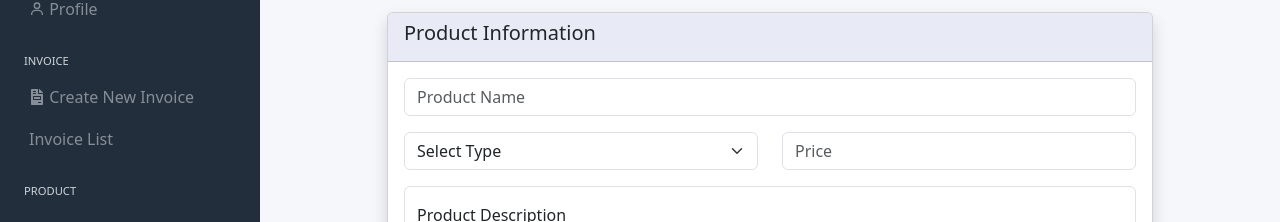
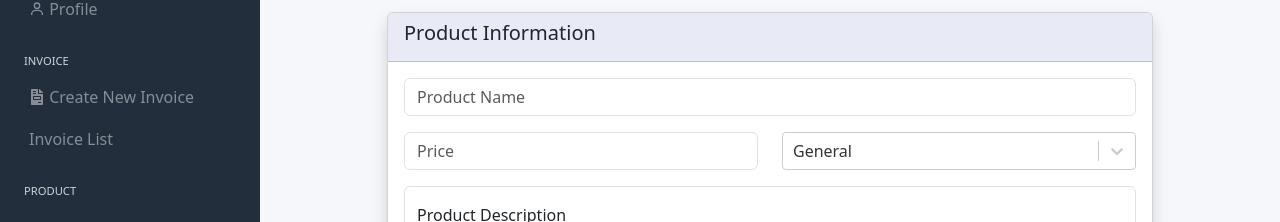
Before and after one commit to Md-Sarfaraz/billing-app, a React (Create React App) app: page /product/edit in a window 1280 px wide. Shown: the part 156-378 px from the top of the page. Built offline with nearby package versions, Linux system fonts and the light colour scheme.

Commit message:
updating

```diff
--- a/src/invoices/create-invoice.jsx
+++ b/src/invoices/create-invoice.jsx
@@ -166,6 +166,46 @@ const CreateInvoice = () => {
     }
   }
 
+  const handleSelectExistingProduct = (selectProduct, index) => {
+    /*  Object.keys(obj).forEach(key => {
+        if (obj[key] === null) obj[key] = ""
+      });
+      setInvoice({
+        ...invoice, customer: obj, shipping: {
+          id: obj.id,
+          fullName: obj.fullName,
+          address1: obj.address1,
+          address2: obj.address2,
+          city: obj.city,
+          pincode: obj.pincode
+        }
+      })
+      let newProduct = [...invoice.products]
+
+      if (Object.keys(productTemp).includes(e.target.name)) {
+        if ('subTotal'.includes(e.target.name)) return
+        let pid = e.target.dataset.id
+        newProduct[pid][e.target.name] = e.target.value;
+        newProduct[pid].subTotal = (newProduct[pid].quantity * newProduct[pid].price)
+      }
+
+      const [subtotal, tax, total] = calculateAll(0)
+      setInvoice({
+        ...invoice,
+        products: newProduct,
+        subTotal: subtotal,
+        tax: tax,
+        total: total,
+      })
+      */
+      let newProduct = [...invoice.products]
+      //newProduct[index][selectProduct.] = e.target.value;
+
+
+    console.log("Select Existing Product : ", newProduct[index], index)
+
+  }
+
   return (
     <div className='p-5'>
       <div className="d-flex justify-content-between">
@@ -214,7 +254,8 @@ const CreateInvoice = () => {
           </div>
         </div>
         <div className="mt-3 col-12 ">
-          <OrderDetailes addRow={addProductRow} deleteRow={deleteItemRow}
+          <OrderDetailes handleSelectExisting={handleSelectExistingProduct}
+            addRow={addProductRow} deleteRow={deleteItemRow}
             handleItem={handleInputs} products={invoice.products} />
         </div>
       </div>
--- a/src/products/product-add.jsx
+++ b/src/products/product-add.jsx
@@ -18,12 +18,17 @@ const ProductAdd = () => {
 
   }, [])
 
-  const handleProduct = (e) => {
-    const name = e.target.name;
-    const val = e.target.value
-    //console.log(name," :cust: ", val,product)
-    setProduct({ ...product, [name]: val });
+  const handleProduct = (e, type) => {
+    if (type) {
+      setProduct({ ...product, type: e.value });
+    } else {
 
+      const name = e.target.name;
+      const val = e.target.value
+      //console.log(name," :cust: ", val,product)
+      setProduct({ ...product, [name]: val });
+    }
+    console.log(product)
 
   }
 
--- a/src/products/product-details.jsx
+++ b/src/products/product-details.jsx
@@ -1,7 +1,13 @@
 import React from 'react'
-
+import Select from 'react-select'
 
 const ProductDetails = ({ selectExisting, cancel, save, product, handleProduct }) => {
+
+    const productTypes = [
+        { value: 'tools', label: 'Tools' },
+        { value: 'machine', label: 'Machine' },
+        { value: 'general', label: 'General' },
+    ]
 
 
     return (
@@ -24,17 +30,14 @@ const ProductDetails = ({ selectExisting, cancel, save, product, handleProduct }
                                     value={product.id} onChange={(e) => handleProduct(e)} />
                             </div>
                             <div className="col-lg-6 col-sm-12 mb-3">
-                                <select className="form-select" aria-label="Default select example">
-                                    <option defaultValue>Select Type</option>
-                                    <option value="1">Tools</option>
-                                    <option value="2">Machine</option>
-                                    <option value="3">General</option>
-                                </select>
-                            </div>
-                            <div className="col-lg-6 col-sm-12 mb-3">
                                 <input type="number" className="form-control"
                                     placeholder="Price" aria-label="Address 2"
                                     name='price' value={product.price} onChange={(e) => handleProduct(e)} />
+                            </div>
+                            <div className="col-lg-6 col-sm-12 mb-3" >
+                                <Select className=""
+                                    options={productTypes} defaultValue={productTypes[2]}
+                                    onChange={(e) => handleProduct(e, { type: true })} />
                             </div>
                             <div className="col-12 mb-3">
                                 <div className="form-floating">
```
